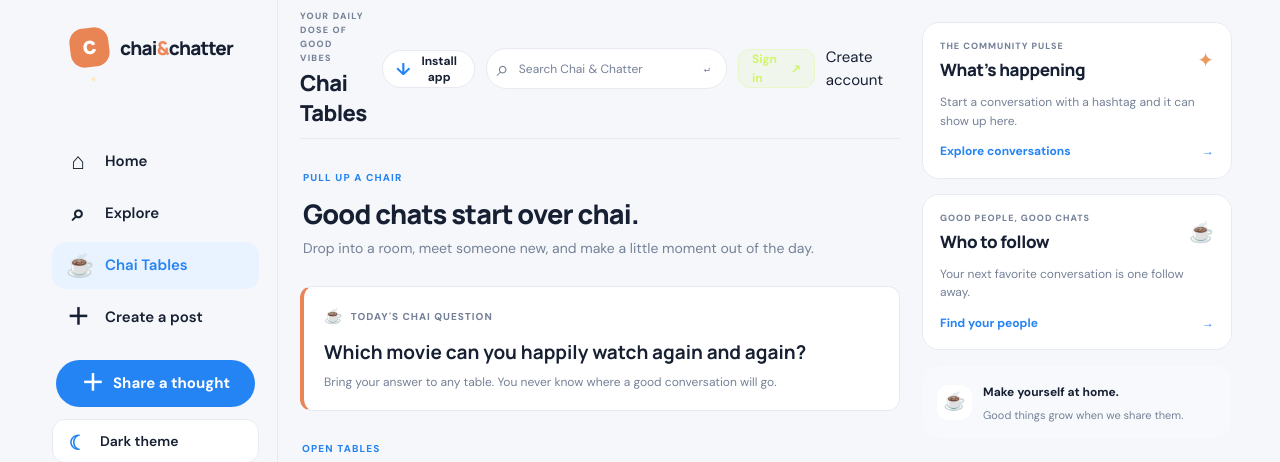
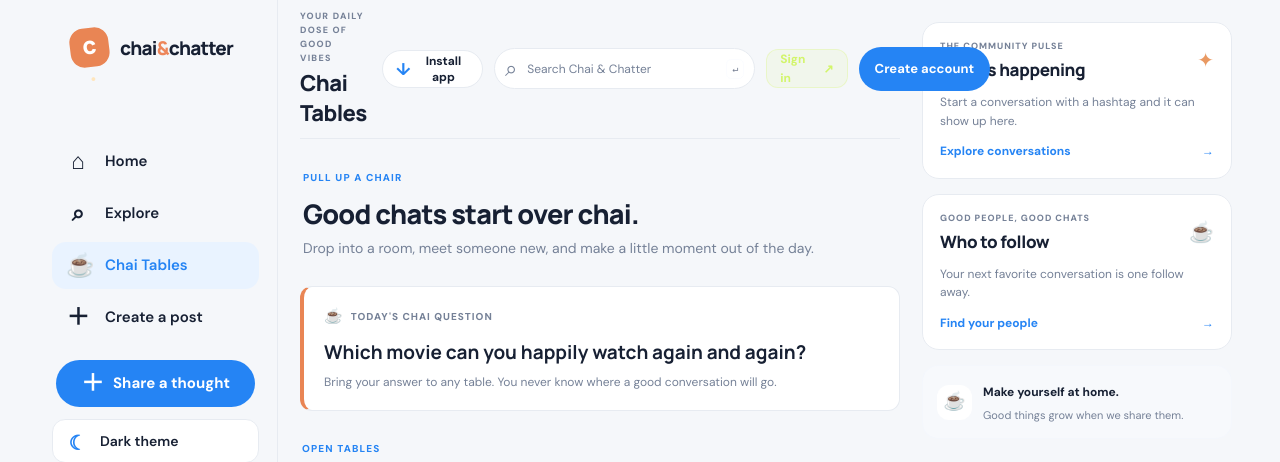
Before and after one commit to AjeetRawat2/MyDjangoTweet, a Django app: page /chai/ in a window 1280 px wide. Shown: the top 462 px of the page. Run offline with Django 5.2, Linux system fonts and the light colour scheme; data comes from the database, SQL or seed files in the repository; data that the repository does not hold is empty.

Commit message:
Improve focus visibility and responsive signup controls

```diff
--- a/tweet/static/tweet/css/redesign.css
+++ b/tweet/static/tweet/css/redesign.css
@@ -217,3 +217,48 @@ html[data-theme="dark"] .cc-empty-state { box-shadow: none; }
 .comments-dialog .comment-bubble time { color: var(--cc-muted); }
 .comments-dialog .comments-panel { background: var(--cc-surface); }
 .comments-dialog .comment-form { border-top: 1px solid var(--cc-border); background: var(--cc-surface); backdrop-filter: none; }
+
+
+/* Clear keyboard focus and comfortable touch targets. */
+.cc-shell :focus-visible {
+  outline: 3px solid #e98554;
+  outline-offset: 3px;
+  border-radius: 5px;
+}
+.cc-top-login { color: var(--cc-text); }
+.cc-top-register {
+  display: inline-flex;
+  align-items: center;
+  justify-content: center;
+  min-height: 44px;
+  padding: 0 16px;
+  border-radius: 999px;
+  background: var(--cc-blue);
+  color: #fff;
+  font-size: 13px;
+  font-weight: 700;
+  text-decoration: none;
+  white-space: nowrap;
+  transition: transform .18s ease, background-color .18s ease;
+}
+.cc-top-register:hover { transform: translateY(-1px); background: #126bd2; }
+.cc-guest-prompt > div .cc-inline-login {
+  width: fit-content;
+  margin-top: 3px;
+  color: var(--cc-blue);
+  font-size: 12px;
+  font-weight: 700;
+  text-decoration: underline;
+  text-underline-offset: 2px;
+}
+@media (max-width: 1120px) {
+  .cc-top-register { display: none; }
+}
+@media (max-width: 720px) {
+  .cc-mobile-nav a, .cc-mobile-nav form, .cc-mobile-nav button { min-height: 44px; }
+}
+@media (max-width: 410px) {
+  .cc-guest-prompt { flex-wrap: wrap; }
+  .cc-guest-prompt > div { min-width: calc(100% - 55px); }
+  .cc-guest-prompt > a { margin-left: auto; }
+}
```
